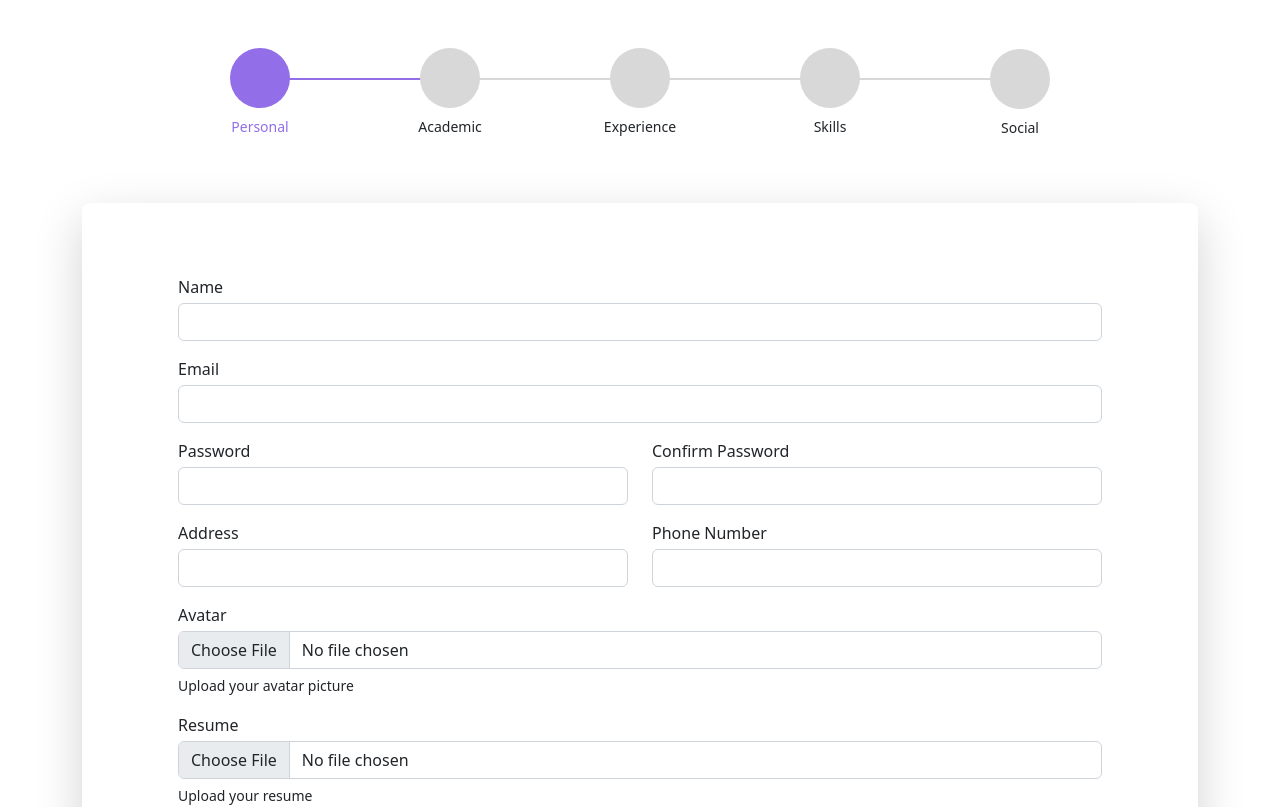
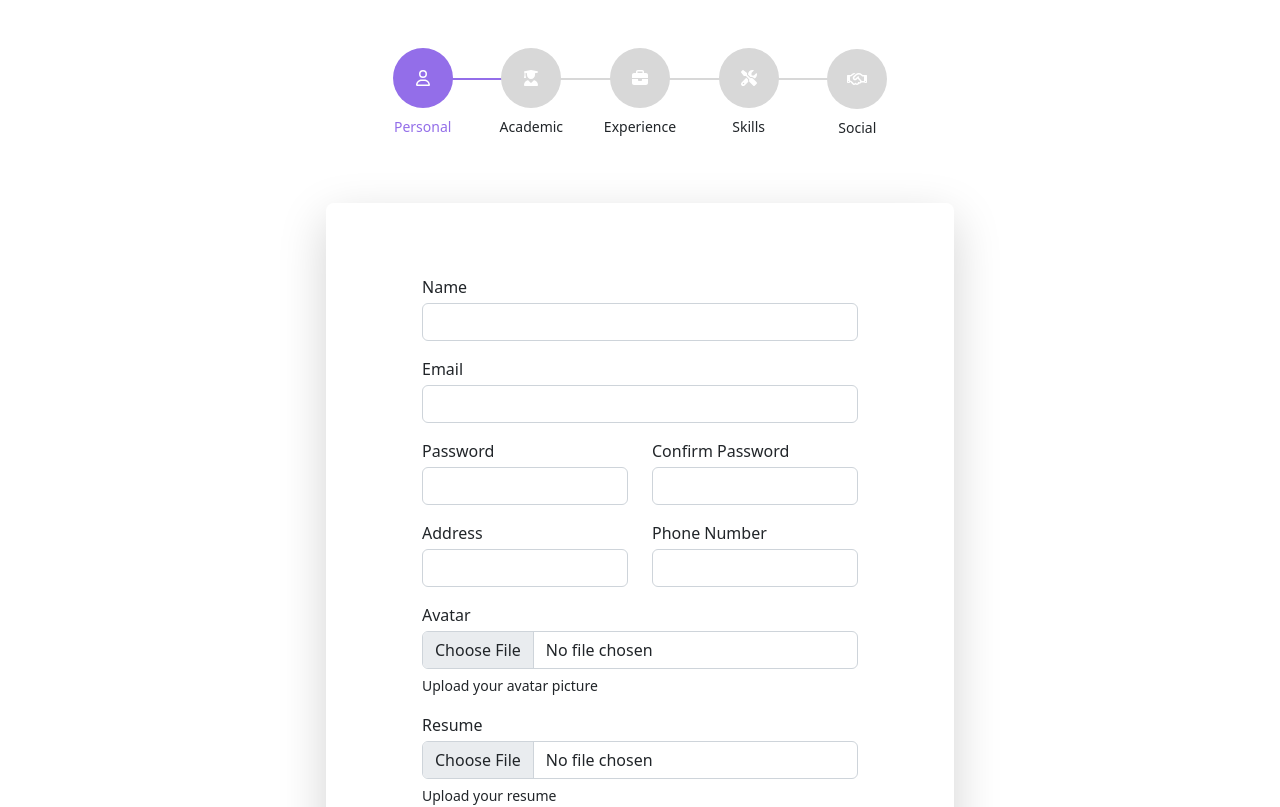
Before and after one commit to BishalRaj/profile-2022, a React (Create React App) app: page /register in a window 1280 px wide. Shown: the top 807 px of the page. Built offline with nearby package versions, Linux system fonts and the light colour scheme; the HTML template or start-up script is replaced by a standard one.

Commit message:
icons added in multistep form

```diff
--- a/package.json
+++ b/package.json
@@ -31,6 +31,7 @@
     "test": "react-scripts test",
     "eject": "react-scripts eject"
   },
+  "proxy": "http://localhost:8080",
   "eslintConfig": {
     "extends": [
       "react-app",
--- a/src/App.js
+++ b/src/App.js
@@ -6,11 +6,13 @@ import 'bootstrap/dist/css/bootstrap.css';
 import './App.css';
 import Auth from './layout/authLayout'
 import Register from './layout/authLayout/register'
-import { library } from "@fortawesome/fontawesome-svg-core";
-import { fab } from "@fortawesome/free-brands-svg-icons";
-import { far } from "@fortawesome/free-regular-svg-icons";
-import { fas } from "@fortawesome/free-solid-svg-icons";
-library.add(fab, far, fas);
+
+import { library } from '@fortawesome/fontawesome-svg-core'
+import { fas } from '@fortawesome/free-solid-svg-icons'
+import { far } from '@fortawesome/free-regular-svg-icons'
+import { fab } from '@fortawesome/free-brands-svg-icons'
+
+library.add(fas, far, fab)
 function App() {
   return <Routes>
     <Route path='/' element={<Auth />} />
--- a/src/components/multistep-form/progressbar.js
+++ b/src/components/multistep-form/progressbar.js
@@ -1,14 +1,15 @@
+import { FontAwesomeIcon } from "@fortawesome/react-fontawesome";
 import React, { useState } from "react";
 import "./progressbar.css";
 
 const Progressbar = ({ step }) => {
   // eslint-disable-next-line
   const [title, settitle] = useState([
-    { title: "Personal", logo: <i class="far fa-user fa-2x "></i> },
-    { title: "Academic", logo: <i class="fas fa-user-graduate fa-2x"></i> },
-    { title: "Experience", logo: <i class="fas fa-briefcase fa-2x"></i> },
-    { title: "Skills", logo: <i class="fas fa-tools fa-2x"></i> },
-    { title: "Social", logo: <i class="far fa-handshake fa-2x"></i> },
+    { title: "Personal", logo: <FontAwesomeIcon icon={["far", "fa-user"]} /> },
+    { title: "Academic", logo: <FontAwesomeIcon icon={["fas", "fa-user-graduate"]} />},
+    { title: "Experience", logo:<FontAwesomeIcon icon={["fas", "fa-briefcase"]} />},
+    { title: "Skills", logo:<FontAwesomeIcon icon={["fas", "fa-tools"]} /> },
+    { title: "Social", logo:<FontAwesomeIcon icon={["far", "fa-handshake"]} /> },
   ]);
   return (
     <div className="row py-5 d-flex align-items-center justify-content-center">
@@ -29,7 +30,7 @@ const Progressbar = ({ step }) => {
             </p>
             {index < 4 && (
               <div
-                class={`progressbar-line ${step >= index + 1 && "progressbar-line-active"
+                className={`progressbar-line ${step >= index + 1 && "progressbar-line-active"
                   }`}
               ></div>
             )}
--- a/src/layout/authLayout/login.jsx
+++ b/src/layout/authLayout/login.jsx
@@ -1,12 +1,12 @@
-import React from 'react'
-import { Button, Col, Container, Form, Row } from 'react-bootstrap';
-import { Link } from 'react-router-dom';
+import React from "react";
+import { Button, Col, Container, Form, Row } from "react-bootstrap";
+import { Link } from "react-router-dom";
 
 const Login = () => {
   return (
-        <Container className='vh-100'>
-            <Row className='h-100 '>
-                <Col sm={5} className="mx-auto my-auto">
+    <Container className="vh-100">
+      <Row className="h-100 ">
+        <Col sm={5} className="mx-auto my-auto shadow px-5 py-5 rounded">
           <Form>
             <Form.Group className="mb-3" controlId="formBasicEmail">
               <Form.Label>Email address</Form.Label>
@@ -15,7 +15,6 @@ const Login = () => {
                 We'll never share your email with anyone else.
               </Form.Text>
             </Form.Group>
-
             <Form.Group className="mb-3" controlId="formBasicPassword">
               <Form.Label>Password</Form.Label>
               <Form.Control type="password" placeholder="Password" />
@@ -25,18 +24,15 @@ const Login = () => {
             </Form.Group>
             <Button variant="primary" type="submit">
               Submit
-                        </Button>
-                        <small>or</small>
-                        <Link to="/register" >
-                            Register
-                        </Link>
+            </Button>{" "}
+            <br />
+            <small>or</small> <br />
+            <Link to="/register">Register</Link>
           </Form>
         </Col>
-
       </Row>
     </Container>
-
-    )
-}
+  );
+};
 
 export default Login;
--- a/src/layout/authLayout/register.jsx
+++ b/src/layout/authLayout/register.jsx
@@ -1,5 +1,6 @@
+import axios from "axios";
 import React, { useState } from "react";
-import { Container } from "react-bootstrap";
+import { Col, Row } from "react-bootstrap";
 import Academic from "../../components/multistep-form/forms/academic";
 import Experience from "../../components/multistep-form/forms/experience";
 import Personal from "../../components/multistep-form/forms/personal";
@@ -20,9 +21,7 @@ const Register = () => {
     // experience: "",
   });
   const [academic, setacademic] = useState([]);
-    // eslint-disable-next-line
   const [experience, setexperience] = useState([]);
-    // eslint-disable-next-line
   const [skills, setskills] = useState([]);
   const [isValid, setisValid] = useState(true);
 
@@ -84,8 +83,12 @@ const Register = () => {
 
         break;
       case 3:
+        setisValid(true);
+        setstep(step + 1);
         break;
       case 4:
+        setisValid(true);
+        setstep(step + 1);
         break;
       case 5:
         break;
@@ -126,12 +129,25 @@ const Register = () => {
     }
   };
 
+  const submitData = () => {
+    // console.log({personal,academic,experience,skills});
+
+    axios
+      .post("/register", {
+        personal,
+        academic,
+        experience,
+        skills,
+      })
+      .then((response) => {
+        console.log(response);
+      });
+  };
   return (
-        <>
-            <Container>
+    <Row>
+      <Col sm={12} lg={6} className="mb-5 mx-auto">
         <Progressbar step={step} />
-            </Container>
-            <Container className="mb-5">
+
         <div className="px-5 py-3 shadow-lg rounded-3">
           {/*  */}
           {step === 1 && (
@@ -153,7 +169,7 @@ const Register = () => {
               {step === 5 ? (
                 <button
                   className="btn btn-primary float-end mx-2"
-                                    onClick={validate}
+                  onClick={submitData}
                 >
                   Submit
                 </button>
@@ -174,8 +190,8 @@ const Register = () => {
             </div>
           </div>
         </div>
-            </Container>
-        </>
+      </Col>
+    </Row>
   );
 };
 
```
Lines whose indentation alone changed are shown as unchanged.
